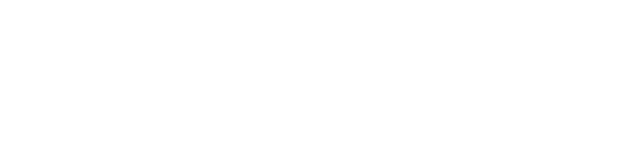
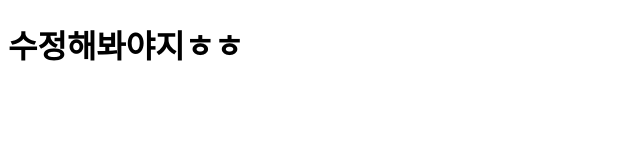
Before and after one commit to ker0627/start, a plain HTML site: page index.html in a window 1280 px wide. Shown: the whole page, without its empty margins (0-640 px from the left). Drawn offline with Linux system fonts and the light colour scheme.

Commit message:
메인,css수정

```diff
--- a/index.html
+++ b/index.html
@@ -9,7 +9,7 @@
 </head>
 
 <body>
-
+  <h1>수정해봐야지ㅎㅎ</h1>
 </body>
 
 </html>
--- a/mian.css
+++ b/mian.css
@@ -0,0 +1 @@
+h1{color: blue;}
```
